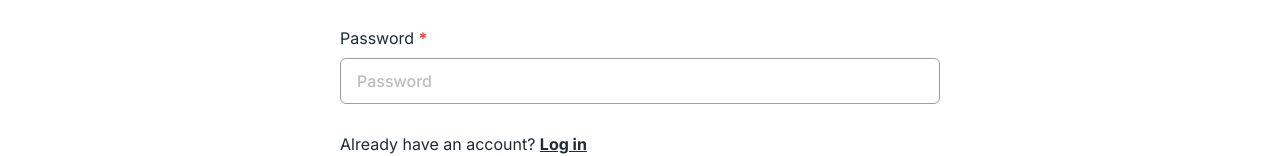
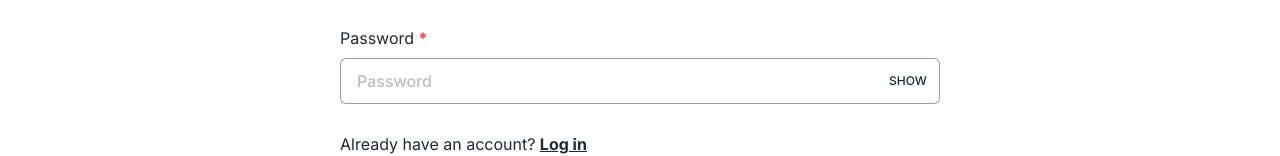
Before and after one commit to junayet4o12/zamshed_store_frontend, a React (Vite) app: page /register in a window 1280 px wide. Shown: the part 390-546 px from the top of the page. Built offline with nearby package versions, Linux system fonts and the light colour scheme; no server answers.

Commit message:
show hide button has added at password field in login and register

```diff
--- a/src/Pages/LogIn/LogIn.jsx
+++ b/src/Pages/LogIn/LogIn.jsx
@@ -6,11 +6,13 @@ import Title from "../../Shared/Title/Title";
 import { useForm } from "react-hook-form";
 import { useDispatch, useSelector } from "react-redux";
 import { loginUser, makeDefault } from "../../Redux/features/userSlice/userSlice";
-import { useEffect } from "react";
+import { useEffect, useState } from "react";
 import toast from "react-hot-toast";
 import LogInWithGoogle from "../../Shared/LogInWithGoogle/LogInWithGoogle";
+import { inputStyle } from "../../Shared/inputStyle";
 
 const LogIn = () => {
+    const [showPass, setShowPass] = useState(false)
     const navigate = useNavigate()
     const dispatch = useDispatch()
     const { isLoading, isLogInCompleted, isError, error, user } = useSelector(state => state.userSlice)
@@ -28,7 +30,6 @@ const LogIn = () => {
         }
     }, [isLogInCompleted, user])
     const { register, handleSubmit, formState: { errors }, } = useForm()
-    const inputStyle = `w-full max-w-[600px] border border-gray-500 outline-none focus:border-primary px-4 py-2.5 rounded-md font-medium`
     const onSubmit = async ({ email, password }) => {
         console.log(email, password);
         dispatch(loginUser({ email, password }))
@@ -47,10 +48,14 @@ const LogIn = () => {
                     </p>
                 </div>
                 {/* password  */}
-                <div className="flex flex-col gap-2">
+                <div className="flex flex-col gap-2 relative">
                     <InputLabel text={`Password`} />
-                    <input type="password" className={`${inputStyle}`} placeholder="Password" {...register("password", { required: true, })} />
+                    <div className="flex">
+                        <input type={showPass ? 'text' : 'password'} className={`${inputStyle} rounded-r-none border-r-0`} placeholder="Password" {...register("password", { required: true, })} />
+                        <p onClick={() => setShowPass(!showPass)} className="text-xs font-medium uppercase bottom-[18px] right-2 p-1 cursor-pointer  hover:font-semibold w-[70px] border border-gray-500 flex justify-center items-center border-l-0 rounded-r-md">{showPass ? 'Hide' : 'Show'}</p>
+                    </div>
                     <p className="text-sm text-red-500">{``}</p>
+
                 </div>
                 <div className="flex flex-col gap-2">
                     <p>Don't have an account? <Link to={'/register'}><span className="font-bold underline hover:text-primary">Register</span></Link></p>
--- a/src/Pages/Register/Register.jsx
+++ b/src/Pages/Register/Register.jsx
@@ -6,13 +6,14 @@ import Title from "../../Shared/Title/Title";
 import { useForm } from "react-hook-form";
 import { useDispatch, useSelector } from "react-redux";
 import { createUser, makeDefault } from "../../Redux/features/userSlice/userSlice";
-import { useEffect } from "react";
+import { useEffect, useState } from "react";
 import toast from "react-hot-toast";
 import { useAddUsersMutation } from "../../Redux/features/api/allBaseApi";
 import LogInWithGoogle from "../../Shared/LogInWithGoogle/LogInWithGoogle";
 import { inputStyle } from "../../Shared/inputStyle";
 
 const Register = () => {
+    const [showPass, setShowPass] = useState(false)
     const dispatch = useDispatch()
     const navigate = useNavigate()
     const [addUsers] = useAddUsersMutation()
@@ -67,12 +68,15 @@ const Register = () => {
                 {/* password  */}
                 <div className="flex flex-col gap-2">
                     <InputLabel text={`Password`} />
-                    <input type="password" className={`${inputStyle}`} placeholder="Password" {...register("password", {
-                        required: true,
-                        minLength: 8,
-                        maxLength: 20,
-                        pattern: /(?=.*\d)(?=.*[a-z])(?=.*[A-Z])(?=.*\W)/
-                    })} />
+                    <div className="flex">
+                        <input type="password" className={`${inputStyle} rounded-r-none border-r-0`} placeholder="Password" {...register("password", {
+                            required: true,
+                            minLength: 8,
+                            maxLength: 20,
+                            pattern: /(?=.*\d)(?=.*[a-z])(?=.*[A-Z])(?=.*\W)/
+                        })} />
+                        <p onClick={() => setShowPass(!showPass)} className="text-xs font-medium uppercase bottom-[18px] right-2 p-1 cursor-pointer  hover:font-semibold w-[70px] border border-gray-500 flex justify-center items-center border-l-0 rounded-r-md">{showPass ? 'Hide' : 'Show'}</p>
+                    </div>
                     <p className="text-sm text-red-500">
                         {errors?.password?.type === 'required' && 'Password invalid'}
                         {errors?.password?.type === 'minLength' && 'Password must be minimum 8 characters'}
```
Also changed, not shown: src/Shared/inputStyle.jsx (line endings or trailing spaces).
